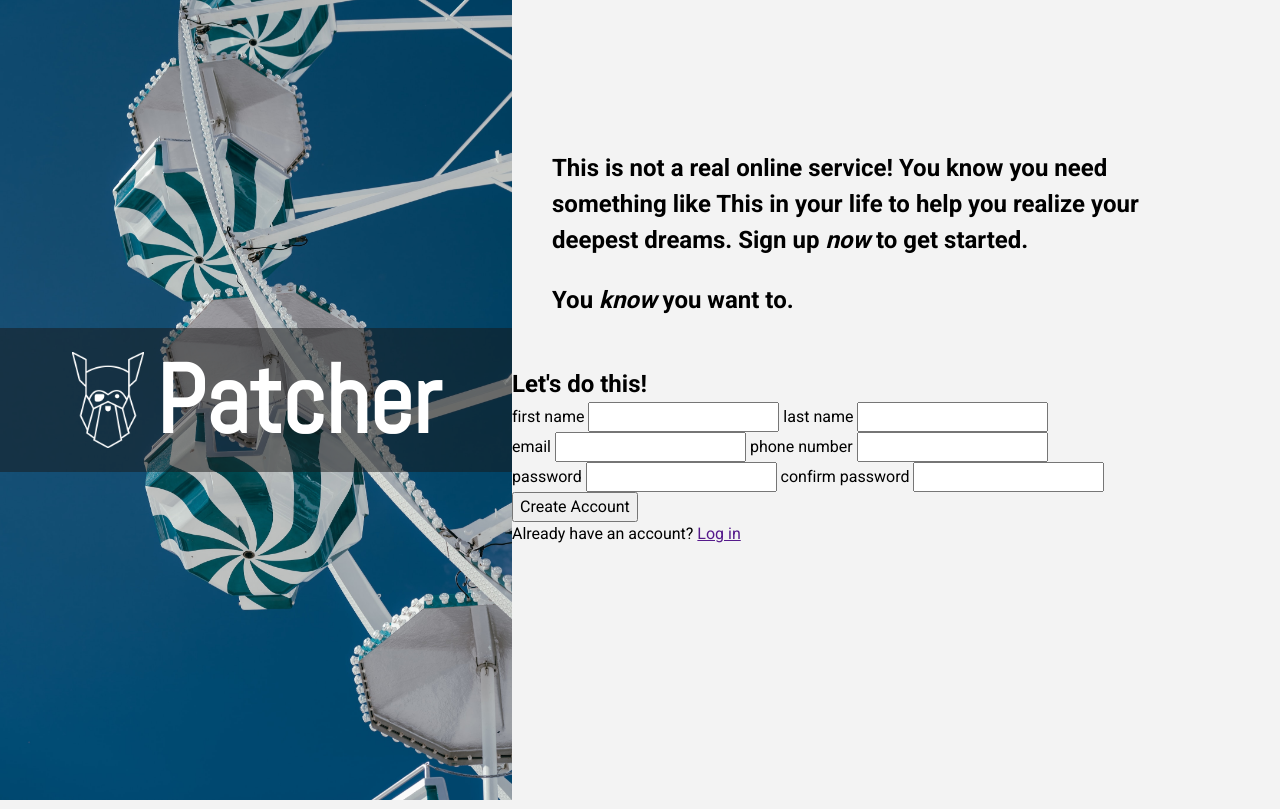
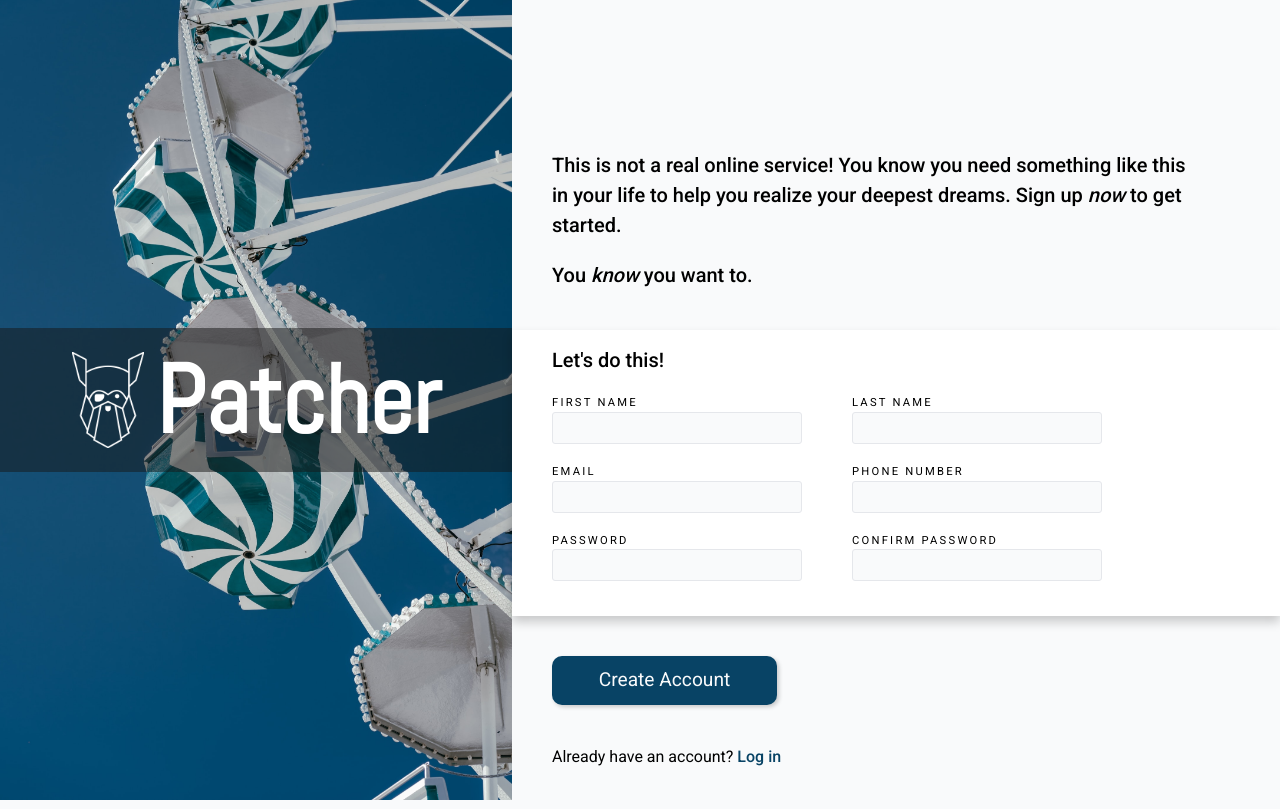
Before and after one commit to pdicko/odin-sign-up-form, a website: page src/index.html in a window 1280 px wide. Drawn offline with nearby package versions, Linux system fonts and the light colour scheme; files that its build step writes are made by us from their sources.

Commit message:
Complete UI layout and styling.
UI is laid out to match the exercise reference. Responds
well to resizing browser. Just need to do form validation.

```diff
--- a/src/index.html
+++ b/src/index.html
@@ -6,7 +6,7 @@
   <title>Patcher</title>
   <link rel="preconnect" href="https://fonts.googleapis.com">
   <link rel="preconnect" href="https://fonts.gstatic.com" crossorigin>
-  <link href="https://fonts.googleapis.com/css2?family=Abel&family=Roboto:wght@300;400;700&display=swap" rel="stylesheet">
+  <link href="https://fonts.googleapis.com/css2?family=Abel&family=Roboto:wght@300;400;500;600;700&display=swap" rel="stylesheet">
   <link rel="stylesheet" href="css/styles.css">
 </head>
 <body>
@@ -23,7 +23,7 @@
 
       <div class="intro">
         <h2>
-          This is not a real online service! You know you need something like This
+          This is not a real online service! You know you need something like this
           in your life to help you realize your deepest dreams. Sign up
           <em>now</em> to get started.
         </h2>
@@ -35,22 +35,34 @@
         <h2>Let's do this!</h2>
         <form action="" method="post">
           <div class="name form-row">
+            <div class="first-name">
               <label for="first-name">first name</label>
               <input type="text" id="first-name">
+            </div>
+            <div class="last-name">
               <label for="last-name">last name</label>
               <input type="text" id="last-name">
             </div>
+          </div>
           <div class="contact form-row">
+            <div class="email">
               <label for="email">email</label>
               <input type="text" id="email">
+            </div>
+            <div class="phone">
               <label for="phone">phone number</label>
               <input type="tel" id="phone">
             </div>
+          </div>
           <div class="password form-row">
+            <div class="password">
               <label for="password">password</label>
               <input type="password" name="password" id="password" class="error">
+            </div>
+            <div class="confirm-password">
               <label for="confirm-password">confirm password</label>
               <input type="password" name="confirm-password" id="confirm-password" class="error">
+            </div>
           </div>
         </form>
       </div>
--- a/src/sass/_fonts.scss
+++ b/src/sass/_fonts.scss
@@ -5,3 +5,10 @@ $header-font: Abel, sans-serif;
   font-family: $header-font;
   font-size: 48px;
 }
+
+@mixin label-font {
+  font-family: $primary-font;
+  text-transform: uppercase;
+  font-size: .7rem;
+  letter-spacing: .2em;
+}
--- a/src/sass/styles.scss
+++ b/src/sass/styles.scss
@@ -1,10 +1,16 @@
 @use "index" as *;
 
-$primary-color: #161616;
+$primary-color: #f9fafb;
+$blue-element: #084365;
 
 body {
   font-family: $primary-font;
-  background-color: #f3f3f3;
+  background-color: $primary-color;
+}
+
+h2 {
+  font-size: 1.25rem;
+  font-weight: 500;
 }
 
 .container {
@@ -15,6 +21,7 @@ body {
 .splash {
   color: white;
   max-width: 550px;
+  min-width: 300px;
   flex: 40%;
   height: 100vh;
   background-image: url(../assets/splash.jpg);
@@ -27,6 +34,7 @@ body {
 
 .logo {
   @include header-font;
+  font-size: clamp(2rem, 4vw, 3rem);
   background-color: #16161680;
   width: 100%;
   display: flex;
@@ -50,8 +58,80 @@ body {
   padding-top: 150px;
   padding-left: 40px;
 
+
   h2 + h2 {
     margin-top: 1em;
     margin-bottom: 2em;
   }
 }
+
+.sign-up-form {
+  background-color: #fff;
+  padding: 15px 40px;
+  box-shadow: 0 6px 10px rgb(0, 0, 0, 0.2);
+
+  h2 {
+    padding-bottom: 20px;
+  }
+}
+
+.form-row {
+
+  display: flex;
+  gap: 50px;
+  padding-bottom: 20px;
+
+ > div {
+  display: flex;
+  flex-direction: column;
+ }
+}
+
+input {
+  appearance: none;
+  outline: none;
+  border: 1px solid #E5E7EB;
+  border-radius: 3px;
+  background-color: $primary-color;
+  width: 250px;
+  padding: 3px 10px;
+
+  &:focus {
+    border: 1px solid $blue-element;
+    box-shadow: 2px 2px 4px rgb(0, 0, 0, 0.2);
+  }
+
+  .error {
+    border: 1px solid red;
+  }
+}
+
+label {
+  @include label-font;
+}
+
+.submit-footer {
+  padding: 40px;
+}
+
+button {
+  width: 225px;
+  background-color: $blue-element;
+  color: $primary-color;
+  padding: 10px 5px;
+  border-radius: 10px;
+  border: none;
+  font-size: 1.2em;
+  margin-bottom: 40px;
+  box-shadow: 2px 2px 4px rgb(0, 0, 0, 0.2);
+}
+
+a {
+  color: $blue-element;
+  text-decoration: none;
+  font-weight: 500;
+
+  &:visited {
+    text-decoration: underline;
+  }
+}
```
Lines whose indentation alone changed are shown as unchanged.
